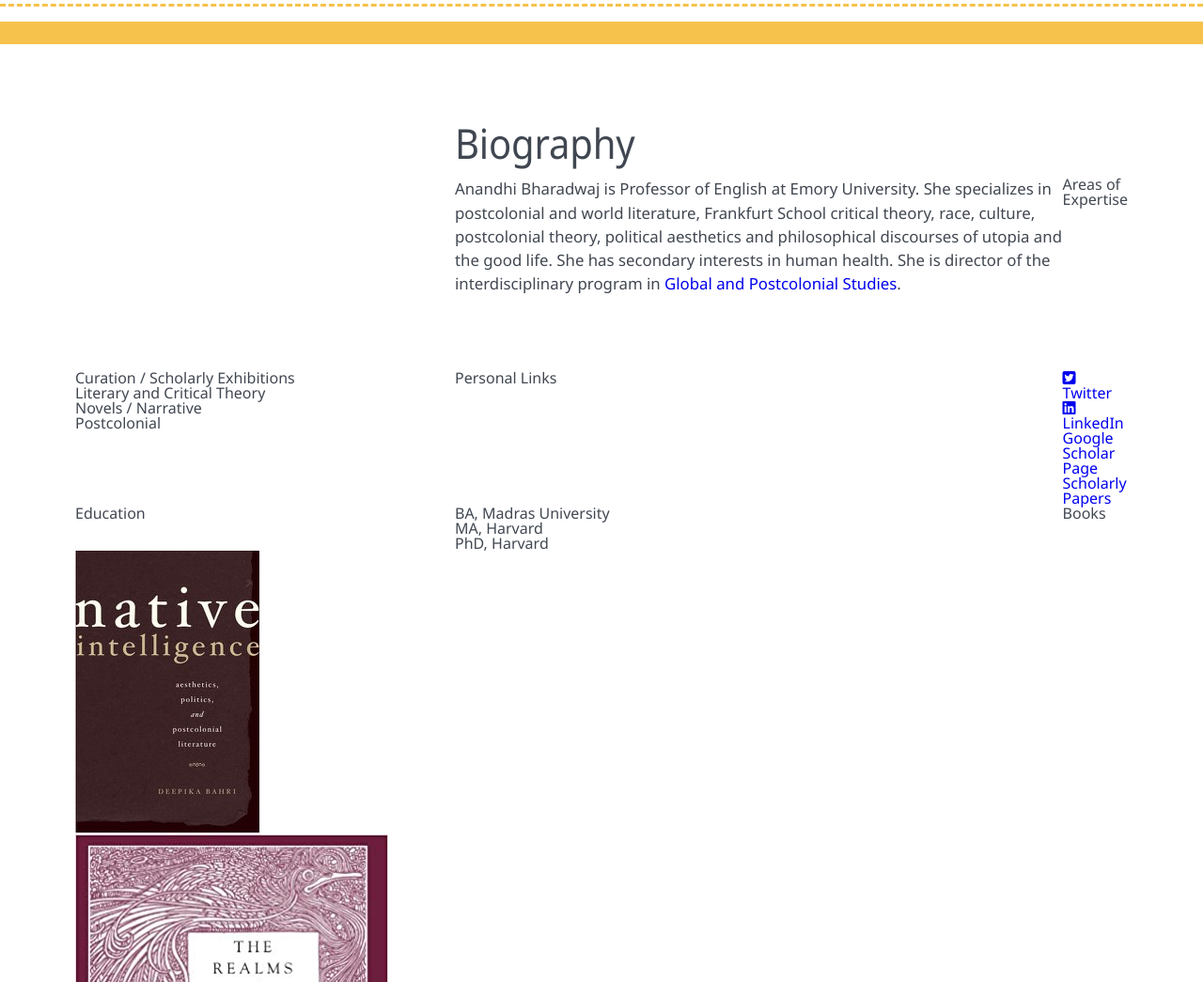
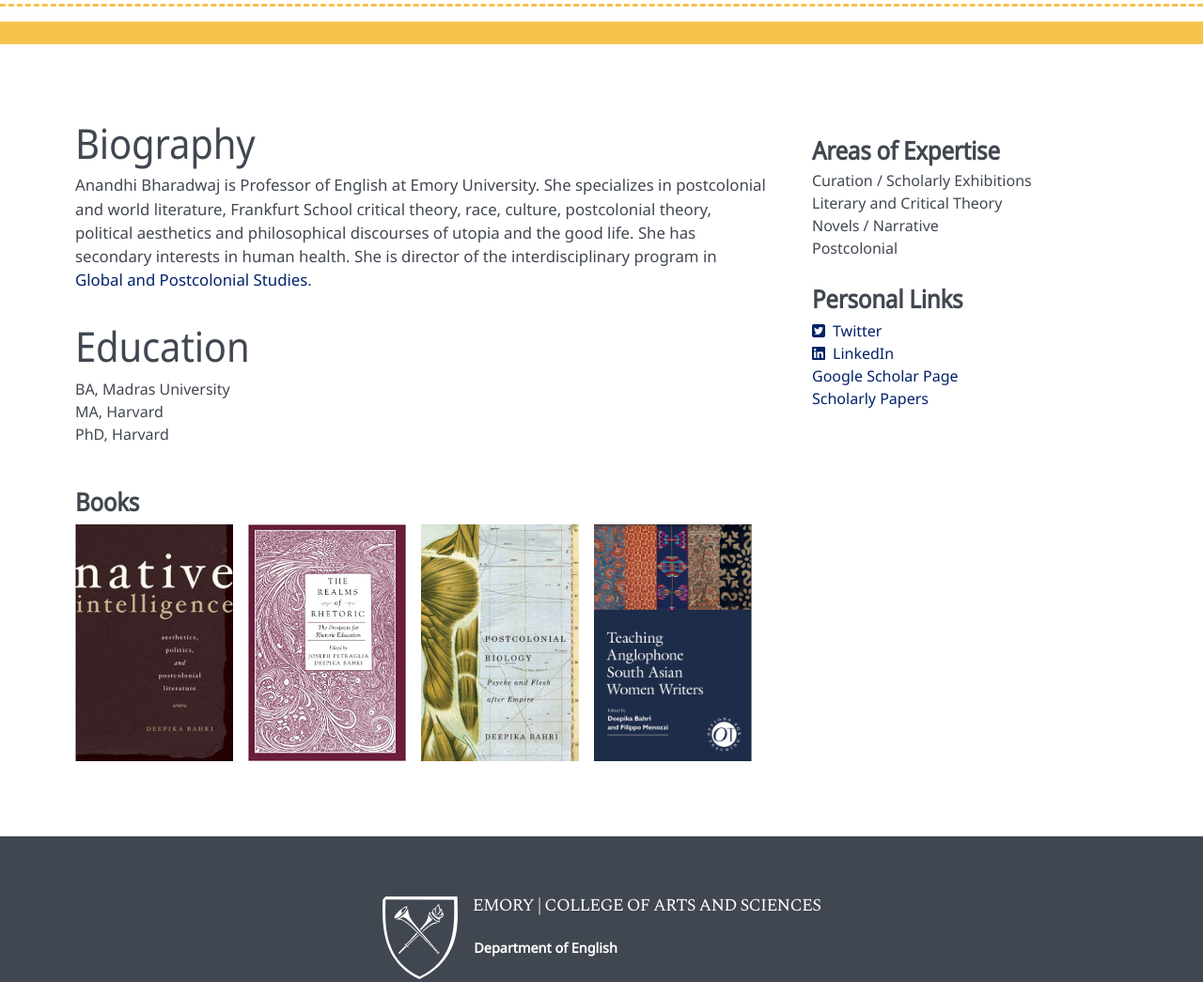
Before and after one commit to canosaer/english-dept, a website: page anandhi-bharadwaj.html in a window 1280 px wide. Shown: the part 480-1525 px from the top of the page at 94% size. Drawn offline with nearby package versions, Linux system fonts and the light colour scheme.

```diff
--- a/anandhi-bharadwaj.html
+++ b/anandhi-bharadwaj.html
@@ -69,7 +69,7 @@
 			<section class="biography">
 				<h3 class="biography__heading biography__heading_main">Biography</h3>
 				<p class="biography__text" >Anandhi Bharadwaj is Professor of English at Emory University. She specializes in postcolonial and world literature, Frankfurt School critical theory, race, culture, postcolonial theory, political aesthetics and philosophical discourses of utopia and the good life. She has secondary interests in human health. She is director of the interdisciplinary program in <a class="biography__link" href="#">Global and Postcolonial Studies</a>.</p>
-				<h4 class="biography__subheading biography__subheading_expertise">Areas of Expertise</h4>
+				<h4 class="biography__subheading biography__subheading_areas">Areas of Expertise</h4>
 				<ul class="biography__area-list">
 					<li class="biography__area">Curation / Scholarly Exhibitions</li>
 					<li class="biography__area">Literary and Critical Theory</li>
@@ -78,23 +78,23 @@
 				</ul>
 				<h4 class="biography__subheading biography__subheading_links">Personal Links</h4>
 				<ul class="biography__links-list">
-					<li class="biography__links-item"><a href="#" class="biography__link"><i class="biography__social-icon fab fa-twitter-square"></i> Twitter</a></li>
+					<li class="biography__links-item"><a href="#" class="biography__link"><i class="biography__social-icon fab fa-twitter-square"></i>Twitter</a></li>
 					<li class="biography__links-item"><a href="#" class="biography__link"><i class="biography__social-icon fab fa-linkedin"></i>LinkedIn</a></li>
 					<li class="biography__links-item"><a href="#" class="biography__link">Google Scholar Page</a></li>
 					<li class="biography__links-item"><a href="#" class="biography__link">Scholarly Papers</a></li>
 				</ul>
 				<h4 class="biography__subheading biography__subheading_education">Education</h4>
 				<ul class="biography__education-list">
-					<li class="biography__degee">BA, Madras University</li>
+					<li class="biography__degree">BA, Madras University</li>
 					<li class="biography__degree">MA, Harvard</li>
-					<li class="biography__segree">PhD, Harvard</li>
+					<li class="biography__degree">PhD, Harvard</li>
 				</ul>
 				<h4 class="biography__subheading biography__subheading_books">Books</h4>
 				<ul class="biography__book-list">
-					<li class="biography__book-item"><a class="biography__book-link" href="#"><img class="biography__book-image" src="dist/img/book1.jpg" alt="native intelligence"></a></li>
-					<li class="biography__book-item"><a class="biography__book-link" href="#"><img class="biography__book-image" src="dist/img/book2.jpg" alt="the realms of rhetoric"></a></li>
-					<li class="biography__book-item"><a class="biography__book-link" href="#"><img class="biography__book-image" src="dist/img/book3.jpg" alt="postcolonial biology"></a></li>
-					<li class="biography__book-item"><a class="biography__book-link" href="#"><img class="biography__book-image" src="dist/img/book4.png" alt="teaching anglophone south asian women writers"></a></li>
+					<li class="biography__book-item"><a class="biography__book-link" href="#"><img class="biography__book-image" loading="lazy" src="dist/img/book1.jpg" alt="native intelligence"></a></li>
+					<li class="biography__book-item"><a class="biography__book-link" href="#"><img class="biography__book-image" loading="lazy" src="dist/img/book2.jpg" alt="the realms of rhetoric"></a></li>
+					<li class="biography__book-item"><a class="biography__book-link" href="#"><img class="biography__book-image" loading="lazy" src="dist/img/book3.jpg" alt="postcolonial biology"></a></li>
+					<li class="biography__book-item"><a class="biography__book-link" href="#"><img class="biography__book-image" loading="lazy" src="dist/img/book4.png" alt="teaching anglophone south asian women writers"></a></li>
 				</ul>
 			</section>
 
--- a/src/scss/main.scss
+++ b/src/scss/main.scss
@@ -1375,7 +1375,7 @@
 	color: var(--gray);
 
 	@include mixins.medium-screen{
-		grid-template-columns: 1fr minmax(0,75rem) 1fr;
+		grid-template-columns: minmax(0,0.7fr) minmax(0,0.3fr);
 		padding: 8rem 5rem 0;
 	}
 
@@ -1399,23 +1399,151 @@
 	&__heading{
 		font-size: 1.75rem;
 		@include mixins.stretch-font;
-		margin-bottom: 1rem;
-
-		@include mixins.medium-screen{
-			grid-column: 2/3;
+		margin-bottom: 0.75rem;
+		grid-row: 5/6;
+
+		@include mixins.medium-screen{
+			grid-column: 1/2;
+			grid-row: 1/2;
 			font-size: 2.5rem;
 		}
 	}
 
 	&__text{
 		line-height: 1.5;
+		margin-bottom: 2.75rem;
+		font-size: 1.05rem;
+		grid-row: 6/7;
+
+		@include mixins.medium-screen{
+			grid-column: 1/2;
+			grid-row: 2/4;
+			padding-right: 3rem;
+		}
+	}
+
+	&__subheading{
+		font-size: 1.35rem;
+		font-weight: bold;
+		margin-bottom: 0.75rem;
+		@include mixins.stretch-font;
+
+
+		@include mixins.medium-screen{
+			font-size: 1.5rem;
+		}
+
+		&_education{
+			font-weight: unset;
+			font-size: 1.75rem;
+			@include mixins.stretch-font;
+
+			@include mixins.medium-screen{
+				grid-column:1/2;
+				grid-row: 4/5;
+				font-size: 2.5rem;
+			}
+		}
+
+		&_links{
+			@include mixins.medium-screen{
+				grid-column: 2/3;
+				grid-row: 2/5;
+				margin-top: 8.15rem;
+			}
+		}
+
+		&_areas{
+			@include mixins.medium-screen{
+				grid-column: 2/3;
+				grid-row: 1/2;
+				align-self: flex-end;
+			}
+		}
+
+		&_books{
+			@include mixins.medium-screen{
+				margin-bottom: 0.75rem;
+				grid-column: 1/2;
+			}
+		}
+	}
+
+	&__area-list, &__links-list, &__education-list{
+		margin-bottom: 2.75rem;
+	}
+
+	&__area-list{
+		@include mixins.medium-screen{
+			grid-column: 2/3;
+			grid-row: 2/5;
+			margin-bottom: unset;
+		}
+	}
+
+
+	&__links-list{
+		@include mixins.medium-screen{
+			grid-column: 2/3;
+			grid-row: 2/5;
+			margin-top: 10rem;
+			margin-bottom: unset;
+		}
+	}
+
+	&__education-list{
+		@include mixins.medium-screen{
+			grid-column:1/2;
+			grid-row: 4/5;
+			margin-top: 3.25rem;
+		}
+	}
+
+	&__area, &__links-item, &__degree{
+		margin-bottom: 0.5rem;
+	}
+
+	&__link{
+		color: var(--emory-blue);
+
+		&:hover{
+			text-decoration: underline;
+		}
+	}
+
+	&__social-icon{
+		margin-right: 0.5rem;
+	}
+
+	&__book-link{
+		@include mixins.image-slot;
+		padding-bottom: 150%;
+	}
+
+	&__book-image{
+		@include mixins.default-img;
+		@include mixins.cover-parent;
+
+	}
+
+	&__book-item{
+		@include mixins.default-grid;
+	}
+
+	&__book-list{
+		@include mixins.default-grid;
+		grid-template-columns: repeat(auto-fit, minmax(10.5rem, 0.15fr));
+		gap: 1rem;
 		margin-bottom: 5rem;
-		font-size: 1.05rem;
-
-		@include mixins.medium-screen{
-			grid-column: 2/3;
-		}
-	}
+
+		@include mixins.medium-screen{
+			grid-column: 1/-1;
+		}
+	}
+
+
+
+
 }
 
 
```
Also changed, not shown: dist/css/main.css, 1 other file.
